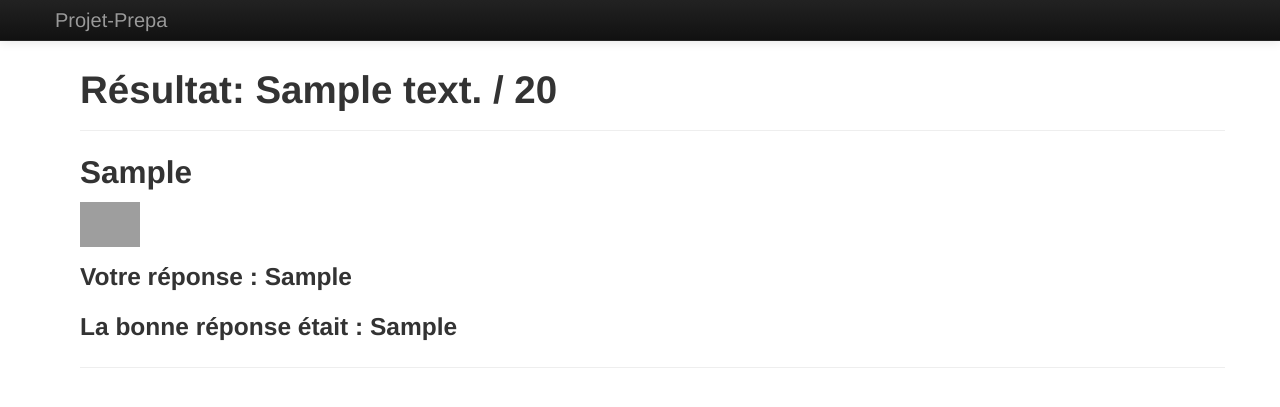
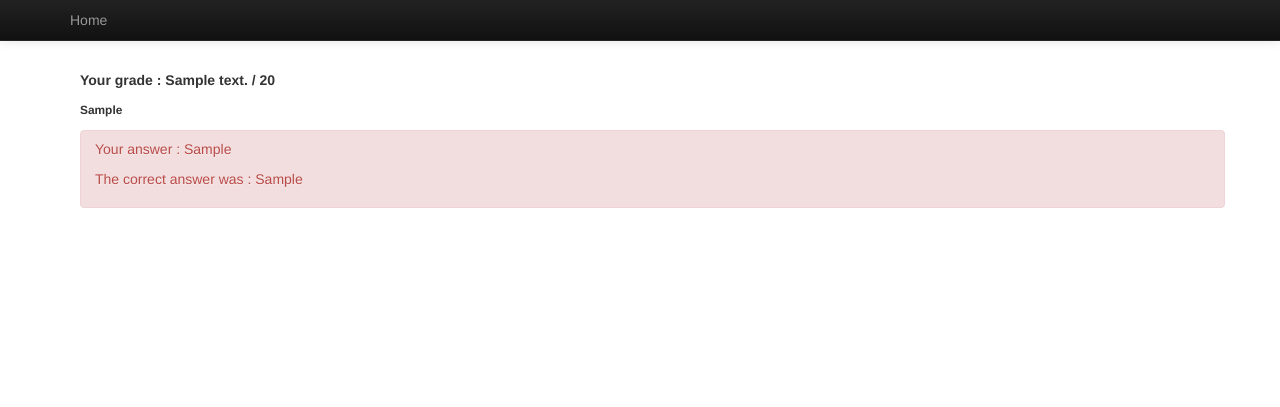
Before and after one commit to ltbesh/Projet-Prepa, a Django app: template QCM/templates/QCM/end_quizz.html in a window 1280 px wide. Shown: the top 407 px of the page. Run offline with Django 3.2, Linux system fonts and the light colour scheme; the template is opened without the code that fills it: most values are stand-ins (such as "Sample title", 1, 10 or a date in 2020); parts of the project's set-up code (start-up, migrations or seed data) failed here and were passed over; some libraries are stand-ins or nearby versions; grey boxes are pictures that could not be loaded.

Commit message:
Quizz end template

```diff
--- a/QCM/templates/QCM/base.html
+++ b/QCM/templates/QCM/base.html
@@ -31,8 +31,8 @@
     <div class="navbar navbar-inverse navbar-fixed-top">
       <div class="navbar-inner">
         <div class="container">
-          <a class="brand" href="/">Projet-Prepa</a>
             <ul class="nav">
+                  <li><a href="{% url index %}">{% trans 'Home' %}</a></li>
                 {% if user.is_authenticated %}
                   <li><a href="{% url QCM_selection %}">{% trans 'New Quizz' %}</a></li>
                   <li><a href="{% url user_profile %}">{% trans "Profile" %}</a></li>
--- a/QCM/templates/QCM/end_quizz.html
+++ b/QCM/templates/QCM/end_quizz.html
@@ -2,34 +2,26 @@
 {% load i18n %}
 {% block content %}
 
-<head>
-  <meta charset="utf-8" />
-  <script src="http://code.jquery.com/jquery-1.9.1.js"></script>
-  <script src="http://code.jquery.com/ui/1.10.1/jquery-ui.js"></script>
-  <link rel="stylesheet" href="/resources/demos/style.css" />
-
-</head>
-<body>
-
-<ul>
-	<h1>
-		Résultat: {{note_finale}} / 20
-	</h1>
-	<HR NOSHADE>
+<ol>
+	<h5>
+		{% trans 'Your grade' %} : {{note_finale}} / 20
+	</h5>
 	{% for l in liste%}
 
-	<h2>{{l.0}}</h2>
+	<h6>{{l.0}}</h6>
 	{% if l.1 == l.2%}
-	<img src="http://www.actionreaction.fja.ab.ca/files/Checkmark.png" alt="Good job :)" width="60" height="60" />
-	{% else %}
-	<img src="http://images2.wikia.nocookie.net/__cb20081116141227/admintools/images/thumb/a/a2/X_mark.svg/525px-X_mark.svg.png" alt="Too bad :("  width="60" height="60"/>
+		<div class="alert alert-success">
+		<p>{% trans 'Your answer'%} : {{l.1}}</p>
+		{% else %}
+		<div class="alert alert-error">
+		<p>{% trans 'Your answer'%} : {{l.1}}</p>
+		<p>{% trans 'The correct answer was'%} : {{l.2}}</p>
 	{% endif %}
-		<h3>Votre réponse : {{l.1}}</h3>
-		<h3>La bonne réponse était : {{l.2}}</h3>
-	<HR NOSHADE>
+
+	</div>
 	{% endfor %}
 
 
-</ul>
-</body>
+
+</ol>
 {% endblock %}
```
